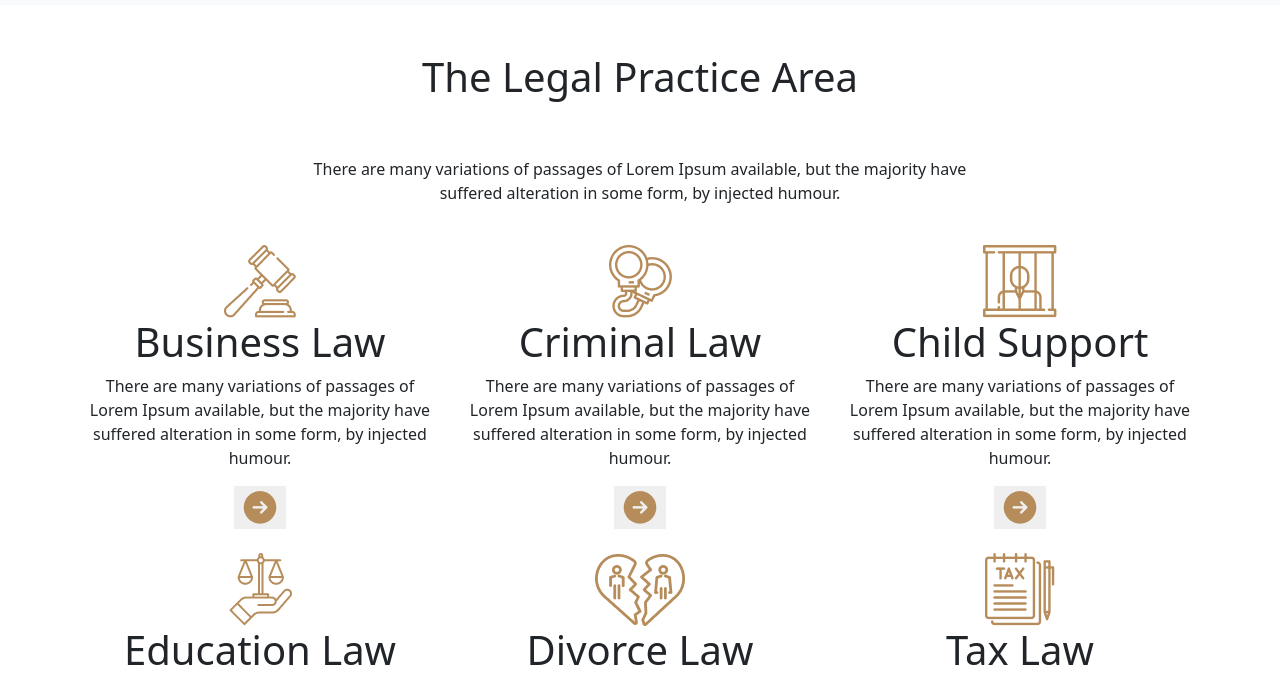
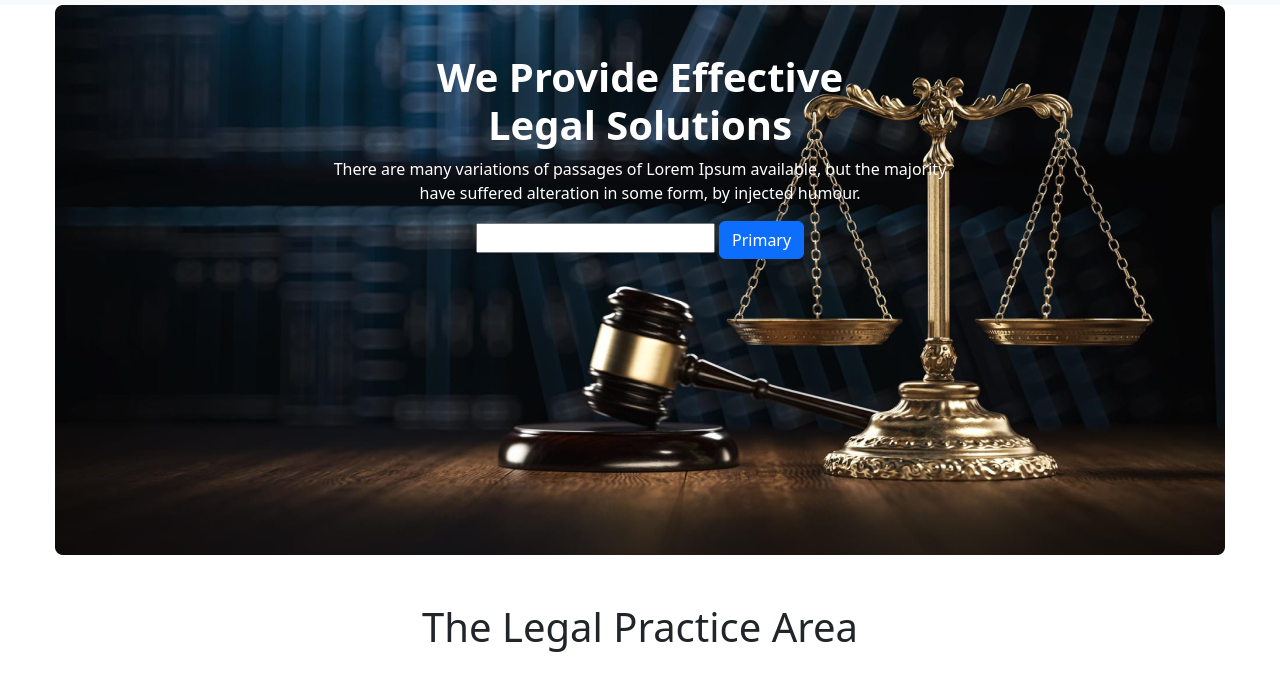
Before and after one commit to Nizam-Shejan11/legal-solution-resources, a plain HTML site: page index.html in a window 1280 px wide. Shown: the part 81-760 px from the top of the page. Drawn offline with nearby package versions, Linux system fonts and the light colour scheme.

Commit message:
banner added

```diff
--- a/index.html
+++ b/index.html
@@ -121,7 +121,7 @@
       <!-- header end -->
 
       <!-- banner section-01 started -->
-      <!-- <section class="banner">
+      <section class="banner">
         <div class="text-center pt-5">
           <h1 class="text-white fs-1 fw-bold">
             We Provide Effective <br />
@@ -137,7 +137,7 @@
             <button type="button" class="btn btn-primary">Primary</button>
           </div>
         </div>
-      </section> -->
+      </section>
       <!-- banner section-01 end -->
 
       <!-- section-02 started  -->
```
